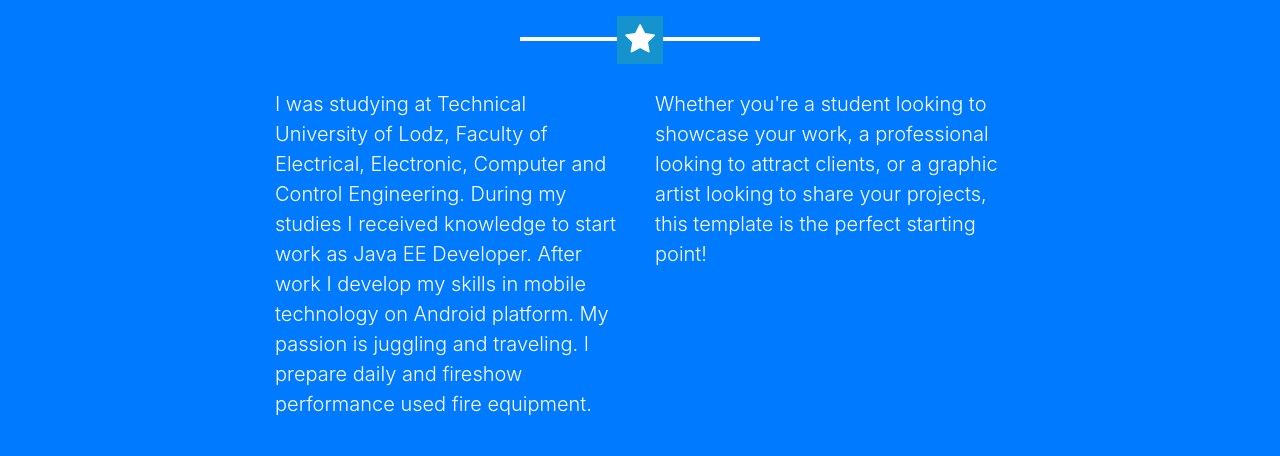
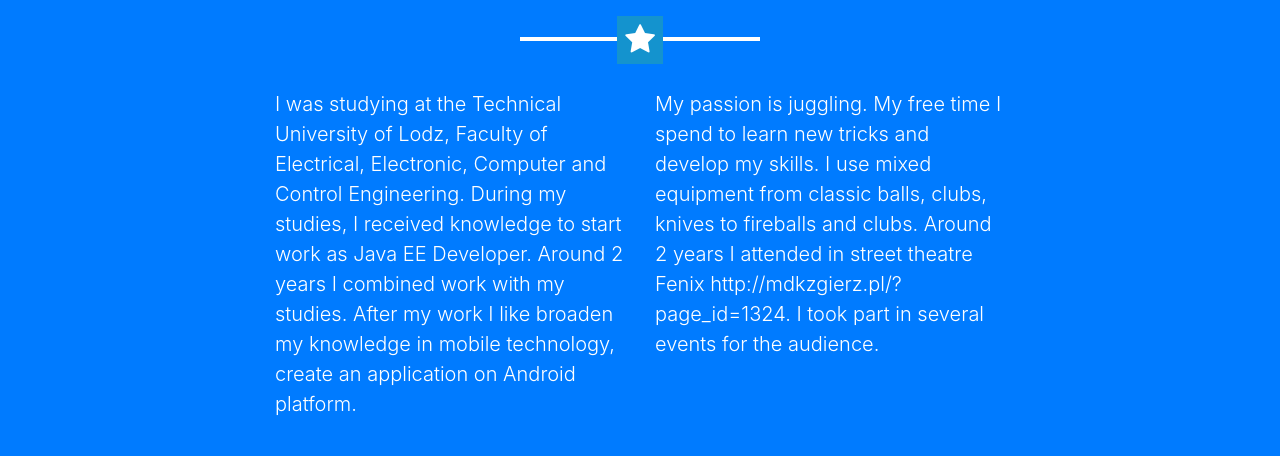
Before and after one commit to mmilak197/portfolio, a website with bundled scripts: page index.html in a window 1280 px wide. Shown: the part 2077-2533 px from the top of the page. Built offline with nearby package versions, Linux system fonts and the light colour scheme.

Commit message:
improve about description

```diff
--- a/index.html
+++ b/index.html
@@ -149,10 +149,10 @@
 				<hr class="star-light mb-5">
 				<div class="row">
 					<div class="col-lg-4 ml-auto">
-						<p class="lead">I was studying at Technical University of Lodz, Faculty of Electrical, Electronic, Computer and Control Engineering. During my studies I received knowledge to start work as Java EE Developer. After work I develop my skills in mobile technology on Android platform. My passion is juggling and traveling. I prepare daily and fireshow performance used fire equipment.</p>
+						<p class="lead">I was studying at the Technical University of Lodz, Faculty of Electrical, Electronic, Computer and Control Engineering. During my studies, I received knowledge to start work as Java EE Developer. Around 2 years I combined work with my studies. After my work I like broaden my knowledge in mobile technology, create an application on Android platform.</p>
 					</div>
 					<div class="col-lg-4 mr-auto">
-						<p class="lead">Whether you're a student looking to showcase your work, a professional looking to attract clients, or a graphic artist looking to share your projects, this template is the perfect starting point!</p>
+						<p class="lead">My passion is juggling. My free time I spend to learn new tricks and develop my skills. I use mixed equipment from classic balls, clubs, knives to fireballs and clubs. Around 2 years I attended in street theatre Fenix http://mdkzgierz.pl/?page_id=1324. I took part in several events for the audience.</p>
 					</div>
 				</div>
 
```
